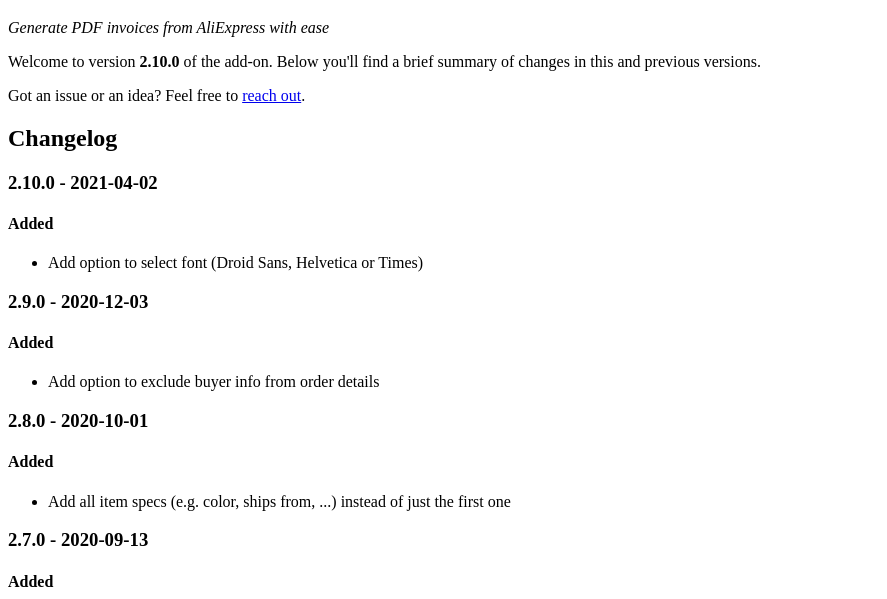
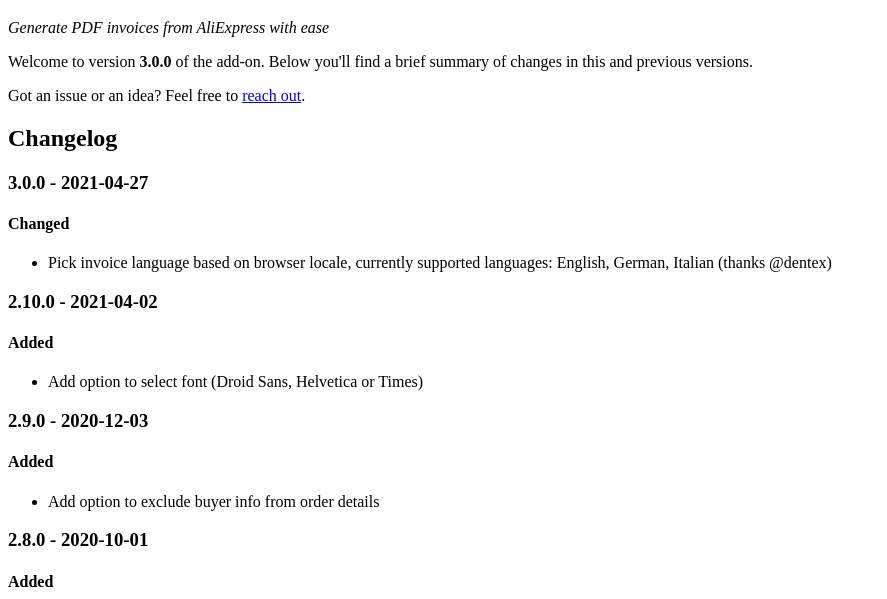
Before and after one commit to Johennes/aliexpress-invoice-generator, a browser extension: page views/upboard.html in a window 1280 px wide. Shown: the part 201-800 px from the top of the page, without its empty margins (0-887 px from the left). Drawn offline with Linux system fonts and the light colour scheme.

Commit message:
Prepare for 3.0.0

```diff
--- a/views/upboard.html
+++ b/views/upboard.html
@@ -30,12 +30,17 @@
         <i>Generate PDF invoices from AliExpress with ease</i>
       </p>
       <p>
-          Welcome to version <b>2.10.0</b> of the add-on. Below you'll find a brief summary of changes in this and previous versions.
+          Welcome to version <b>3.0.0</b> of the add-on. Below you'll find a brief summary of changes in this and previous versions.
       </p>
       <p>
           Got an issue or an idea? Feel free to <a href="mailto:n0-0ne+aliexpress-invoice-generator@mailbox.org">reach out</a>.
       </p>
       <h2>Changelog</h2>
+      <h3>3.0.0 - 2021-04-27</h3>
+      <h4>Changed</h4>
+      <ul>
+        <li>Pick invoice language based on browser locale, currently supported languages: English, German, Italian (thanks @dentex)</li>
+      </ul>
       <h3>2.10.0 - 2021-04-02</h3>
       <h4>Added</h4>
       <ul>
```
Also changed, not shown: CHANGELOG.md, manifest.json.
